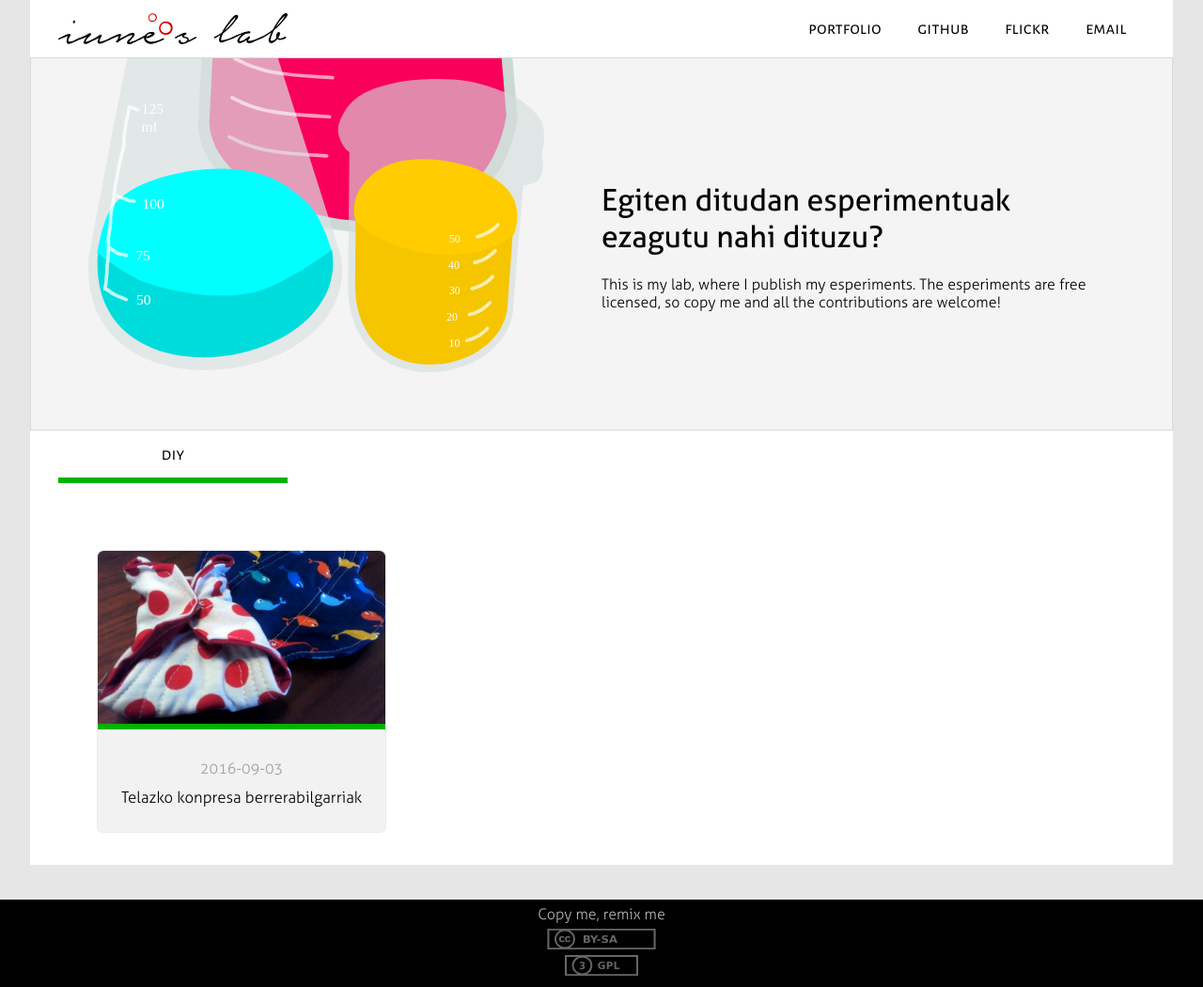
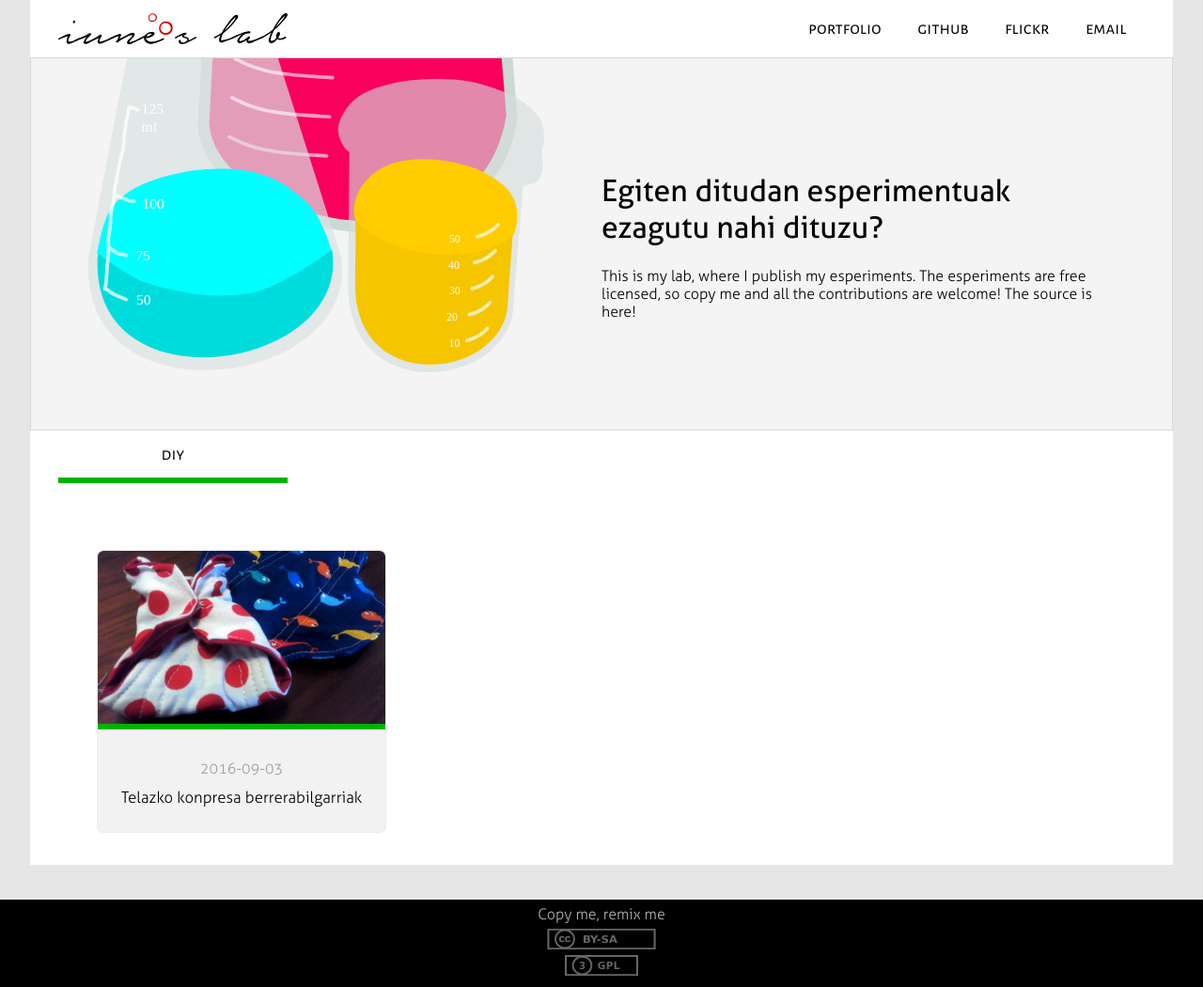
Before and after one commit to iunetrecet/lab, a Jekyll site: the page built from index.html, in a window 1280 px wide. Shown: the whole page at 94% size. Built offline with Jekyll 4.4.1, drawn with Linux system fonts in a browser that asks for light colours.

Commit message:
Added source address in the banner

```diff
--- a/index.html
+++ b/index.html
@@ -7,7 +7,7 @@ layout: default
   <div id="bannerText">
     <h1>Egiten ditudan esperimentuak ezagutu nahi dituzu?</h1>
     <p>This is my lab, where I publish my esperiments. The esperiments are free licensed,
-      so copy me and all the contributions are welcome!</p>
+      so copy me and all the contributions are welcome! The source is <a href="https://github.com/iunetrecet/lab">here!</a></p>
   </div>
 </div>
 
```
